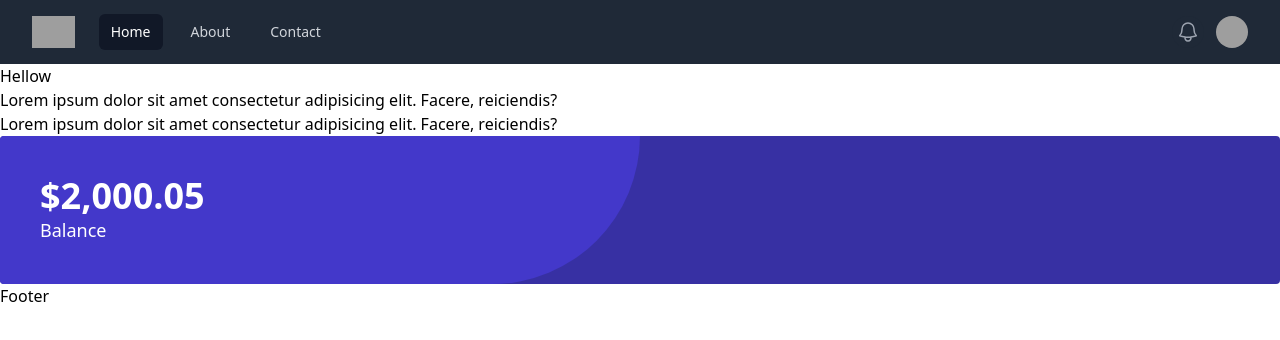
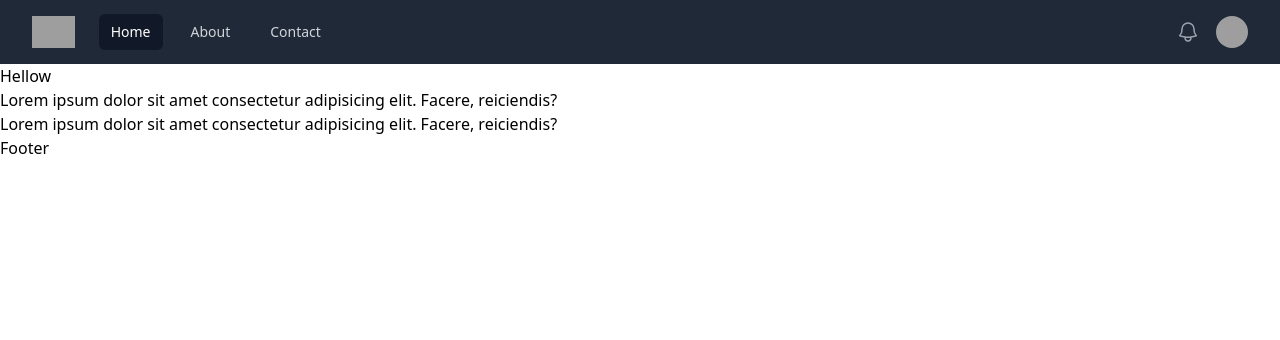
Before and after one commit to thekontinet/react-investment-app-ui, a React (Vite) app: page / in a window 1280 px wide. Shown: the top 340 px of the page. Built offline with nearby package versions, Linux system fonts and the light colour scheme; grey boxes are pictures that could not be loaded.

Commit message:
made a little change

```diff
--- a/src/pages/Home.jsx
+++ b/src/pages/Home.jsx
@@ -1,5 +1,4 @@
 import React from "react";
-import Card from "../components/Card";
 import AppLayout from "../layouts/AppLayout";
 
 function Home() {
@@ -14,7 +13,6 @@ function Home() {
         Lorem ipsum dolor sit amet consectetur adipisicing elit. Facere,
         reiciendis?
       </p>
-    <Card content="$2,000.05" title="Balance"/>
     </AppLayout>
   );
 }
```
